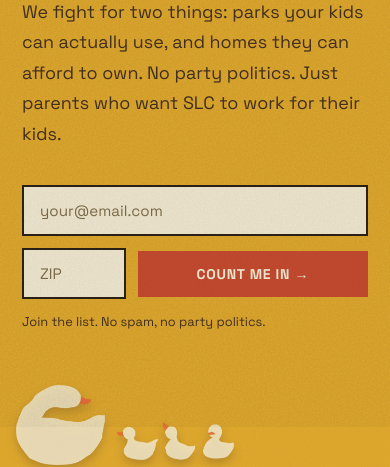
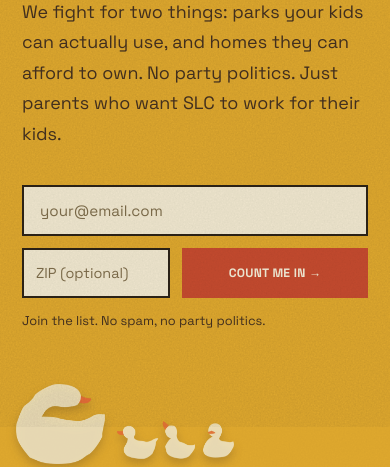
Before and after one commit to blakemcclary/slc-parks-for-families, a website: page index.html in a window 390 px wide. Shown: the part 417-884 px from the top of the page. Drawn offline with Linux system fonts and the light colour scheme.

Commit message:
Refine hero ZIP: 'ZIP (optional)' label, fit + height-match CTA
Desktop: widen ZIP to fit label, match CTA height to input.
Mobile: widen ZIP, shrink CTA text to fit, stretch CTA to ZIP height.

Co-Authored-By: Claude Opus 4.8 <noreply@anthropic.com>

```diff
--- a/index.html
+++ b/index.html
@@ -253,7 +253,7 @@ nav .btn{padding:10px 20px;font-size:.72rem}
 @media(max-width:600px){
   h2.title{font-size:2rem}.hero-h1{font-size:clamp(2.8rem,13vw,3.6rem);line-height:.97}
   /* mobile: email full row, then zip ~30% + button ~70%, subcopy full row */
-  .hero-join input[type=email]{flex:1 1 100%}.hero-join input.zip{flex:0 0 30%}.hero-join .btn{flex:1 1 auto}.hero-join-fine{flex:1 1 100%}
+  .hero-join input[type=email]{flex:1 1 100%}.hero-join input.zip{flex:0 0 148px;padding-left:12px;padding-right:12px;font-size:.9rem}.hero-join .btn{flex:1 1 auto;align-self:stretch;display:flex;align-items:center;justify-content:center;padding:14px 8px;font-size:.76rem;letter-spacing:.02em;white-space:nowrap}.hero-join-fine{flex:1 1 100%}
   .join-form{gap:16px}.join-input-wrap,.join-input-wrap.zip{flex:1 1 100%;min-width:100%}.join-form .btn{width:100%}
   /* success state: stretch the confirmation banner + IG button full-width to
      match the stacked form fields/CTA above them */
@@ -336,7 +336,7 @@ footer{background:var(--ink)}
 .hero-join input::placeholder{color:#7d6c4a}
 .hero-join .btn{padding:14px 22px}
 /* desktop: [email zip] on row 1, [button subcopy] on row 2 */
-@media(min-width:601px){.hero-join input[type=email]{flex:1 1 200px}.hero-join input.zip{flex:0 0 120px}.hero-join .btn{flex:0 0 auto}.hero-join-fine{flex:1 1 auto}}
+@media(min-width:601px){.hero-join input[type=email]{flex:1 1 200px}.hero-join input.zip{flex:0 0 165px}.hero-join .btn{flex:0 0 auto;border:2.5px solid transparent;padding:15px 22px}.hero-join-fine{flex:1 1 auto}}
 .hero-join-fine{font-size:.8rem;color:var(--brown)}
 .hero-join-fine a{border-bottom:2px solid var(--ink);font-weight:600}
 
@@ -517,7 +517,7 @@ nav.nav-hidden{transform:translateY(-115%)}
       <p class="hero-sub pop in d2">We fight for two things: parks your kids can actually use, and homes they can afford to own. No party politics. Just parents who want SLC to work for their kids.</p>
       <form class="hero-join pop in d3" onsubmit="handleJoin(event)">
         <input type="email" name="email" placeholder="your@email.com" required aria-label="Email address"/>
-        <input type="text" name="zip" class="zip" inputmode="numeric" pattern="[0-9]{5}" maxlength="5" title="5-digit ZIP" placeholder="ZIP" aria-label="ZIP code (optional)"/>
+        <input type="text" name="zip" class="zip" inputmode="numeric" pattern="[0-9]{5}" maxlength="5" title="5-digit ZIP" placeholder="ZIP (optional)" aria-label="ZIP code (optional)"/>
         <!-- honeypot: hidden from humans, catches bots -->
         <input type="text" name="company" tabindex="-1" autocomplete="off" aria-hidden="true" style="position:absolute;left:-9999px;width:1px;height:1px;opacity:0"/>
         <button type="submit" class="btn">Count me in →</button>
```
